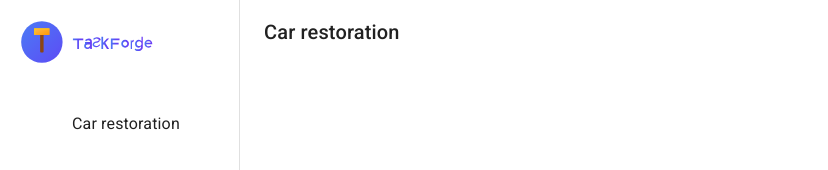
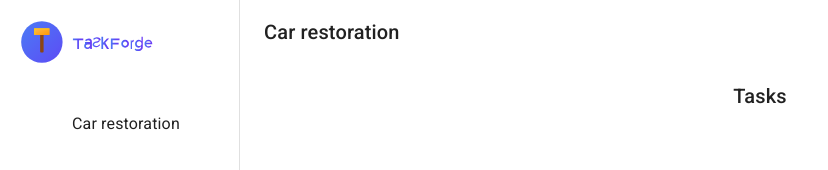
Before and after one commit to jplante01/task_forge, a React (Vite) app: page / in a window 1280 px wide. Shown: the top 170 px of the page, without its empty margins (0-828 px from the left). Built offline with nearby package versions, Linux system fonts and the light colour scheme; some icons are missing.

Commit message:
Add layout

```diff
--- a/src/pages/TasksMain.jsx
+++ b/src/pages/TasksMain.jsx
@@ -1,4 +1,4 @@
-import { Box, CssBaseline } from "@mui/material";
+import { Box, CssBaseline, Typography } from "@mui/material";
 import ResponsiveDrawer from "../components/ResponsiveDrawer";
 import NavBar from "../components/NavBar";
 import * as React from "react";
@@ -40,7 +40,18 @@ export default function TasksMain() {
         drawerWidth={drawerWidth}
         handleDrawerToggle={handleDrawerToggle}
       />
-
+      <Box
+        sx={{
+          width: { sm: `calc(100% - ${drawerWidth}px)`, xs: "100%" },
+          ml: { sm: `${drawerWidth}px` },
+          display: "flex",
+          justifyContent: "center",
+          alignItems: "center",
+          mt: 10,
+        }}
+      >
+        <Typography variant="h6">Tasks</Typography>
+      </Box>
       <ResponsiveDrawer
         drawerWidth={drawerWidth}
         mobileOpen={mobileOpen}
```
